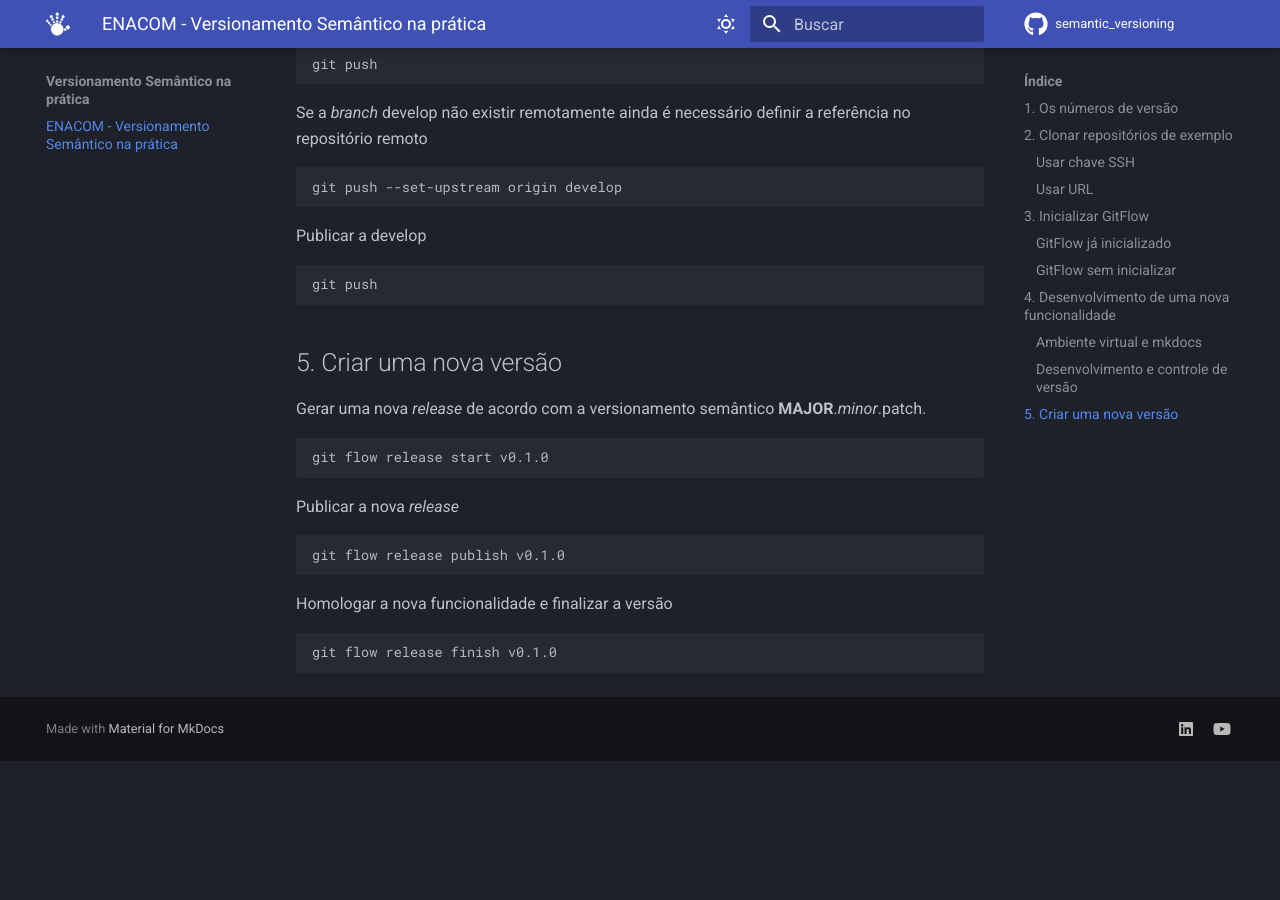
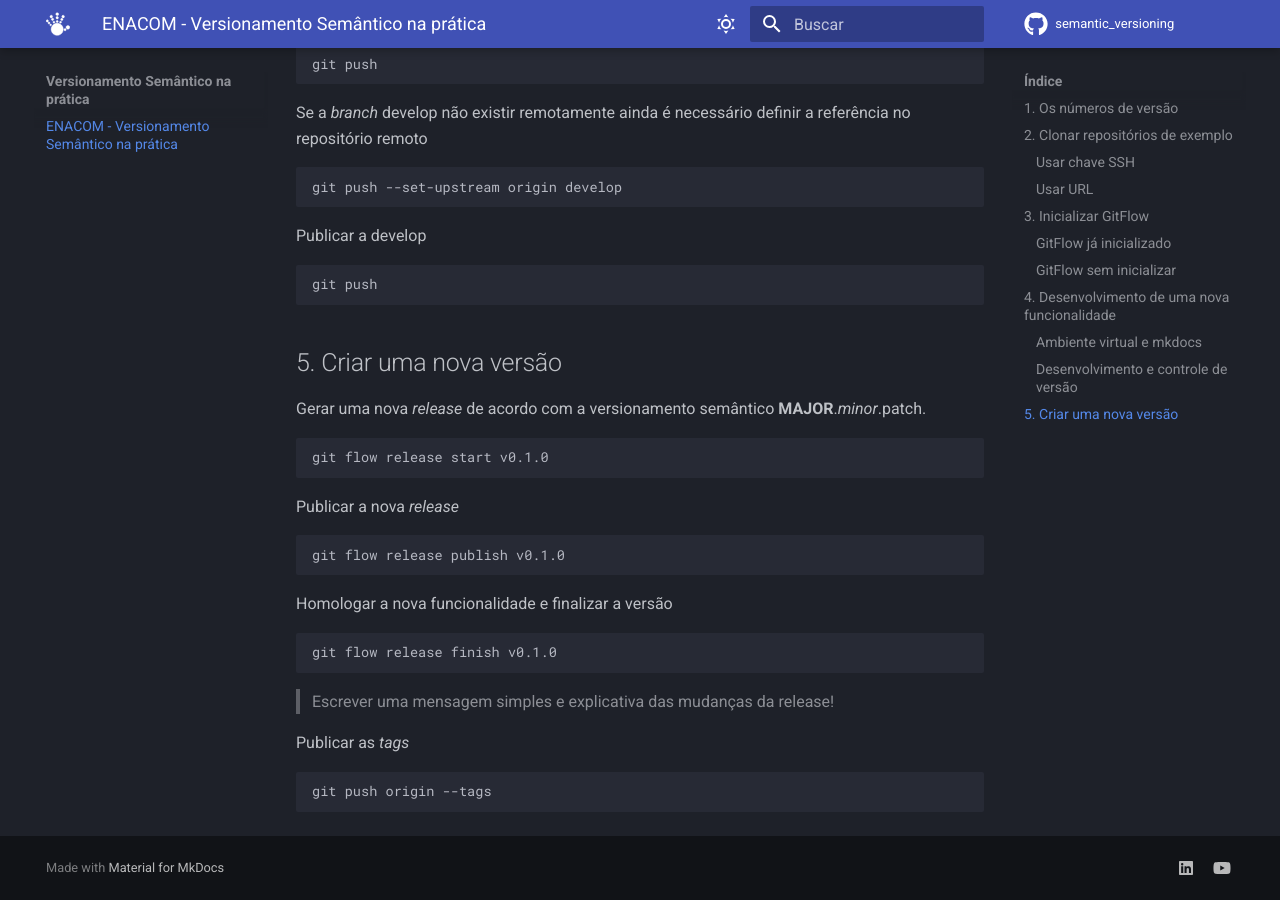
Before and after one commit to enacom/semantic_versioning, an MkDocs documentation site: the page built from docs/index.md, in a window 1280 px wide and 900 px high, scrolled down 3090 px. Built offline with MkDocs 1.6.1 and Material for MkDocs 9.7.7, drawn with Linux system fonts in a browser that asks for light colours; comment, search, counter and statistics services are not loaded; before the commit the page ends 3851 px from its top, so only the background shows below that.

Commit message:
Publish tags

````diff
--- a/docs/index.md
+++ b/docs/index.md
@@ -161,3 +161,10 @@ Homologar a nova funcionalidade e finalizar a versão
 ```sh
 git flow release finish v0.1.0
 ```
+
+> Escrever uma mensagem simples e explicativa das mudanças da release!
+
+Publicar as *tags*
+```sh
+git push origin --tags
+```
````
